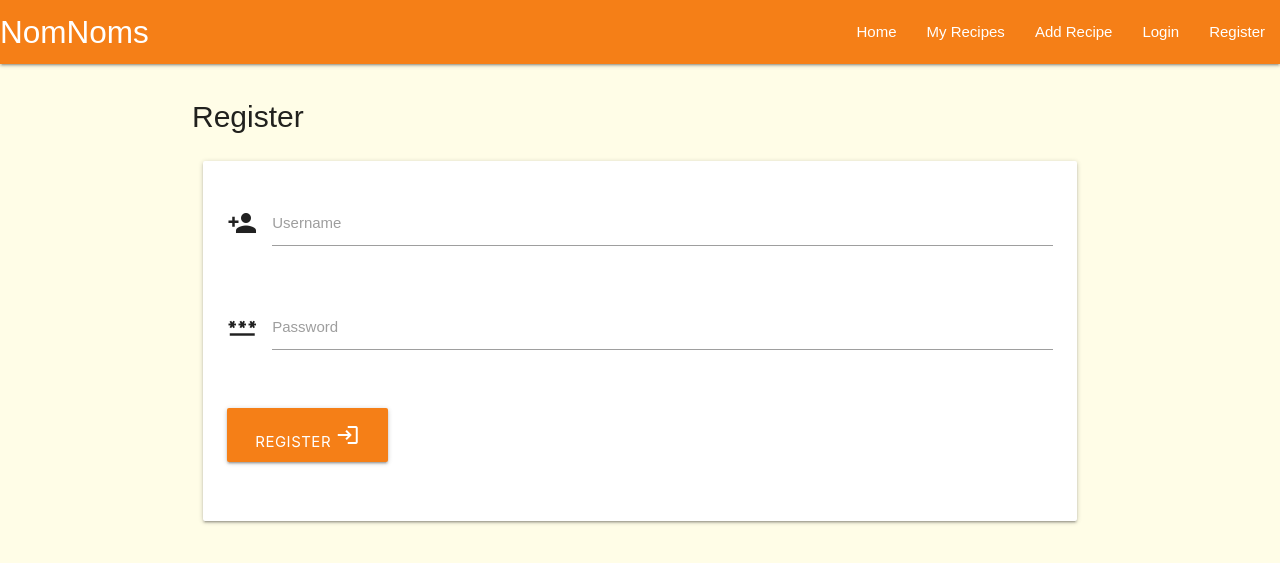
After one commit to Tiff-C/nomnoms, a Flask app: page /register in a window 1280 px wide. The commit adds this page. Shown: the top 563 px of the page. Run offline with Flask 2, Linux system fonts and the light colour scheme; some libraries are stand-ins or nearby versions; some web fonts are replaced.

Commit message:
add register functionality

```diff
--- a/app.py
+++ b/app.py
@@ -4,6 +4,7 @@ from flask import (
     redirect, request, session, url_for)
 from flask_pymongo import PyMongo
 from bson.objectid import ObjectId
+from werkzeug.security import generate_password_hash, check_password_hash
 if os.path.exists("env.py"):
     import env
 
@@ -27,6 +28,32 @@ def all_recipes():
         "all_recipes.html", categories=categories, recipes=recipes)
 
 
+@app.route("/register", methods=["GET", "POST"])
+def register():
+    if request.method == "POST":
+        # check if username already exists in db
+        existing_user = mongo.db.users.find_one(
+            {"username": request.form.get("username").lower()})
+        if existing_user:
+            flash("Username already exists")
+            return redirect(url_for("register"))
+
+        register = {
+            "username": request.form.get("username").lower(),
+            "password": generate_password_hash(request.form.get("password")),
+            "superuser": "False",
+            "user_recipes": [],
+            "user_favourites": []
+        }
+        mongo.db.users.insert_one(register)
+
+        # put the new user into 'session' cookie
+        session["user"] = request.form.get("username").lower()
+        flash("Registration Successful")
+        return redirect(url_for("profile", username=session["user"]))
+    return render_template("register.html")
+
+
 if __name__ == "__main__":
     app.run(host=os.environ.get("IP"),
             port=int(os.environ.get("PORT")),
--- a/static/css/style.css
+++ b/static/css/style.css
@@ -16,3 +16,8 @@ h2 {
     margin-top: 1.5rem;
     background-image: url(https://images.pexels.com/photos/301378/pexels-photo-301378.jpeg?auto=compress&cs=tinysrgb&dpr=2&h=650&w=940);
 }
+
+.center-items {
+    align-content: center;
+    justify-content: center;
+}
--- a/templates/all_recipes.html
+++ b/templates/all_recipes.html
@@ -7,7 +7,7 @@
             <h1 class="center-align">Cooking Made Simple</h1>
             <form>
                 <div class="input-field">
-                    <input id="search" type="search">
+                    <input id="search" name="search" type="search">
                     <label class="label-icon" for="search"><i class="material-icons">search</i></label>
                     <i class="material-icons">close</i>
                 </div>
--- a/templates/base.html
+++ b/templates/base.html
@@ -21,24 +21,24 @@
         <!-- main navbar -->
         <nav class="yellow darken-4">
             <div class="nav-wrapper">
-                <a href="#!" class="brand-logo">NomNoms</a>
+                <a href="{{ url_for('all_recipes') }}" class="brand-logo">NomNoms</a>
                 <a href="#" data-target="mobile-demo" class="sidenav-trigger"><i class="material-icons">menu</i></a>
                 <ul class="right hide-on-med-and-down">
-                    <li><a href="#">Home</a></li>
+                    <li><a href="{{ url_for('all_recipes') }}">Home</a></li>
                     <li><a href="#">My Recipes</a></li>
                     <li><a href="#">Add Recipe</a></li>
                     <li><a href="#">Login</a></li>
-                    <li><a href="#">Register</a></li>
+                    <li><a href="{{ url_for('register') }}">Register</a></li>
                 </ul>
             </div>
         </nav>
         <!-- mobile sidenav -->
         <ul class="sidenav" id="mobile-demo">
-            <li><a href="#">Home</a></li>
-            <li><a href="#">My Recipes</a></li>
-            <li><a href="#">Add Recipe</a></li>
-            <li><a href="#">Login</a></li>
-            <li><a href="#">Register</a></li>
+                <li><a href="{{ url_for('all_recipes') }}">Home</a></li>
+                <li><a href="#">My Recipes</a></li>
+                <li><a href="#">Add Recipe</a></li>
+                <li><a href="#">Login</a></li>
+                <li><a href="{{ url_for('register') }}">Register</a></li>
         </ul>
         <!-- end of snippet -->
     </header>
--- /dev/null
+++ b/templates/register.html
@@ -0,0 +1,37 @@
+{% extends "base.html" %}
+
+{% block main_content %}
+    <h2>Register</h2>
+
+    <div class="row">
+        <form class="col s12">
+            <div class="card-panel">
+                <!-- Username -->
+                <div class="row">
+                    <div class="input-field col s12">
+                        <i class="prefix material-icons">person_add</i>
+                        <input id="username" name="username" minlength="5" maxlength="15" type="text" pattern="^[a-zA-Z0-9]{5,15}$" class="validate" required>
+                        <label for="username">Username</label>
+                    </div>
+                </div>
+                <!-- password -->
+                <div class="row">
+                    <div class="input-field col s12">
+                        <i class="prefix material-icons">password</i>
+                        <input id="password" name="password" minlength="5" maxlength="15" type="text" pattern="^[a-zA-Z0-9]{5,15}$" class="validate" required>
+                        <label for="username">Password</label>
+                    </div>
+                </div>
+                <!-- submit -->
+                <div class="row">
+                    <div class="input-field col s12">
+                        <button class="btn-large yellow darken-4 center-align" type="submit">
+                            Register
+                            <i class="material-icons">login</i>
+                        </button>
+                    </div>
+                </div>
+            </div>
+        </form>
+    </div>
+{% endblock %}
```
